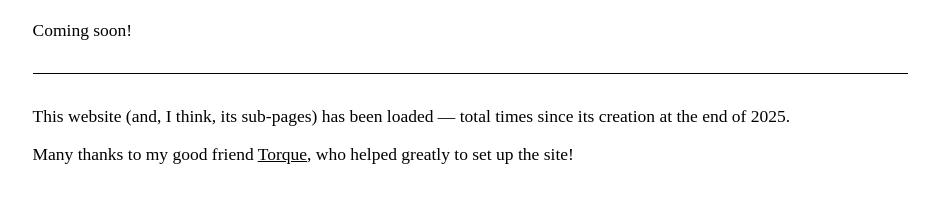
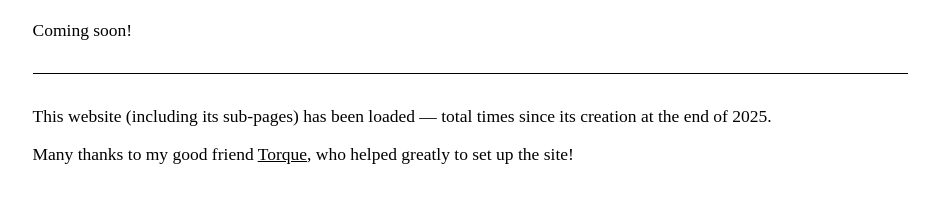
Before and after one commit to AyodejiLindblad/AyodejiLindblad.github.io, a Jekyll site: the page built from index.md, in a window 1280 px wide and 900 px high, scrolled down 5138 px. Shown: the part 679-882 px from the top of the window, without its empty margins (170-1109 px from the left). Built offline with Jekyll 4.4.1, drawn with Linux system fonts in a browser that asks for light colours; some web fonts are replaced.

Commit message:
including

```diff
--- a/index.md
+++ b/index.md
@@ -332,7 +332,7 @@ Coming soon!
 
 ---
 
-This website (and, I think, its sub-pages) has been loaded <span id="site-total-number">—</span> total times since its creation at the end of 2025.
+This website (including its sub-pages) has been loaded <span id="site-total-number">—</span> total times since its creation at the end of 2025.
 
 <script>
   fetch('https://ayodejilindblad.goatcounter.com/counter/TOTAL.json')
```
